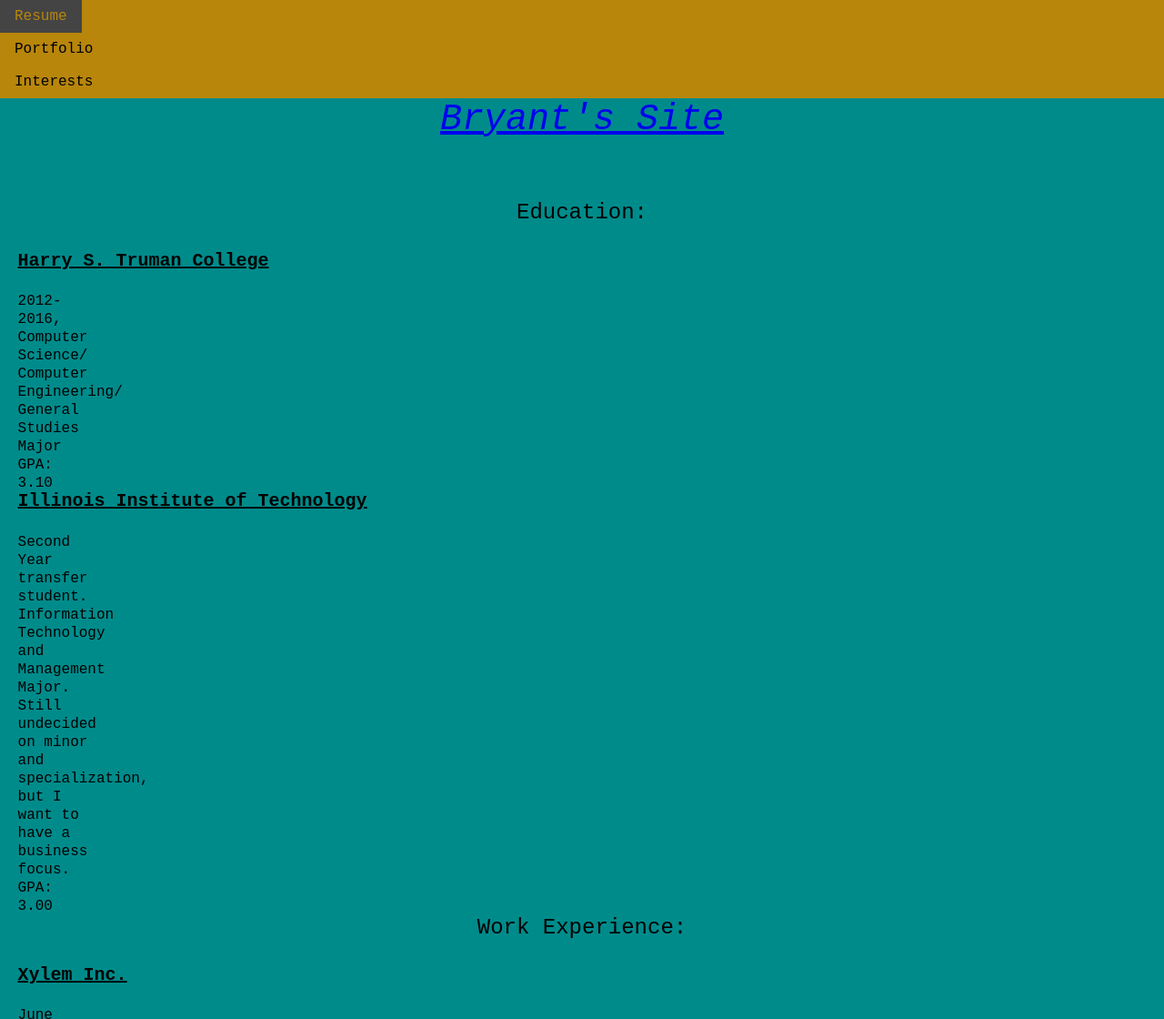
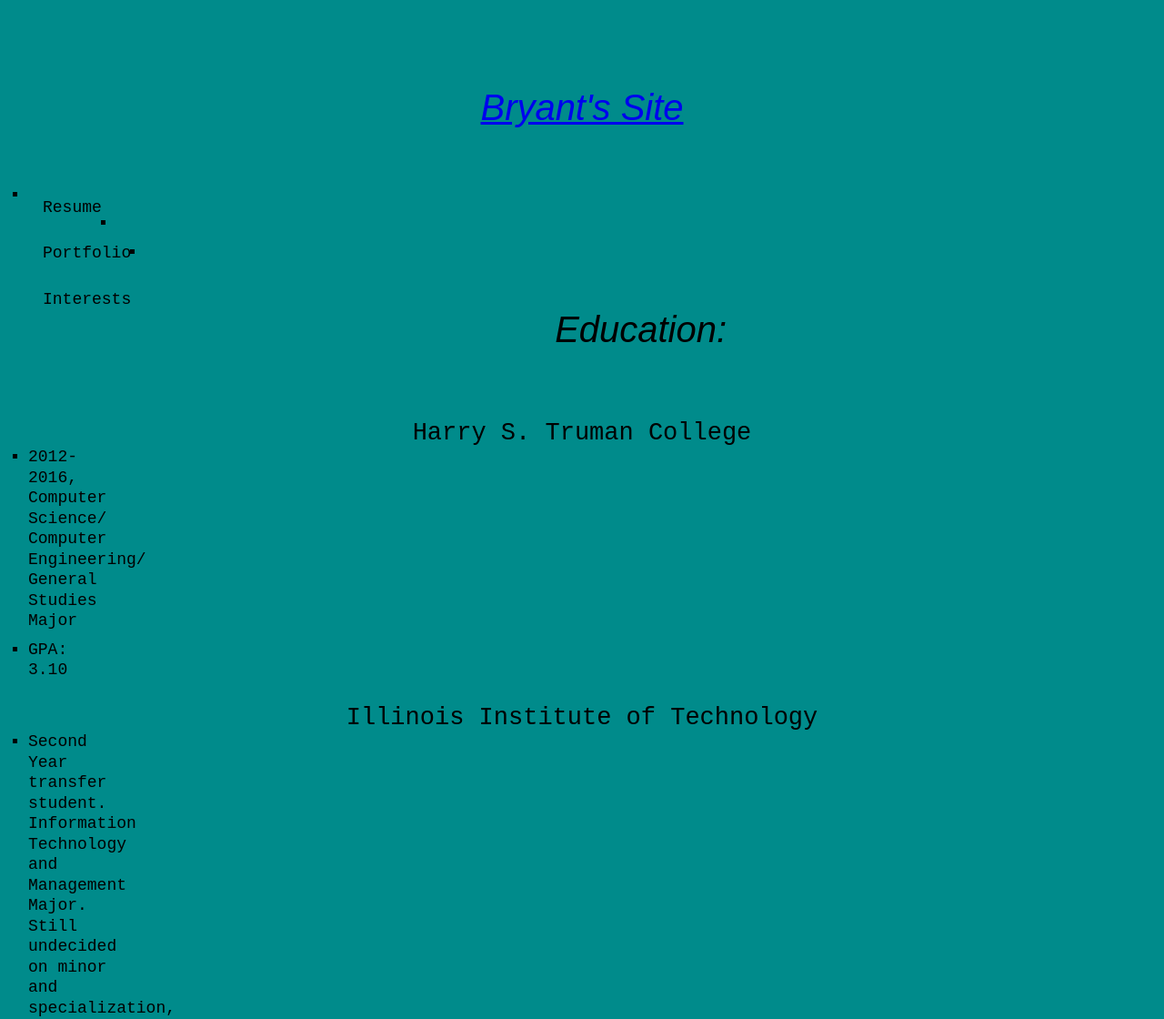
Before and after one commit to bmcgee23/proj3, a plain HTML site: page resume/index.html in a window 1280 px wide. Shown: the top 1120 px of the page at 91% size. Drawn offline with Linux system fonts and the light colour scheme.

Commit message:
updating for proj 2

```diff
--- a/resume/index.html
+++ b/resume/index.html
@@ -19,28 +19,29 @@
   </header>
   <main id="main">
     <article>
-      <h2>Education:</h2>
+      <h1>Education:</h1>
+        <ol>
         <section>
-          <h3>Harry S. Truman College</h3>
+          <h2>Harry S. Truman College</h2>
             <ul>
               <li>2012-2016, Computer Science/ Computer Engineering/ General Studies Major</li>
               <li>GPA: 3.10</li>
             </ul>
-          <h3>Illinois Institute of Technology</h3>
+          <h2>Illinois Institute of Technology</h2>
             <ul>
               <li>Second Year transfer student. Information Technology and Management Major. Still undecided on minor and specialization, but I want to have a business focus. </li>
               <li>GPA: 3.00</li>
             </ul>
         </section>
-      <h2>Work Experience:</h2>
+      <h1>Work Experience:</h1>
         <section>
-          <h3>Xylem Inc.</h3>
+          <h2>Xylem Inc.</h2>
             <ul>
               <li>June 2015-August 2015</li>
               <li>Worked the summer as an intern at Xylem.</li>
               <li>Integrated a system to track incoming and outgoing pallets, as well as monitoring what's on them</li>
             </ul>
-          <h3>Uniqlo Chicago</h3>
+          <h2>Uniqlo Chicago</h2>
             <ul>
               <li>October 2015-Present</li>
               <li>Started off as a basic level associate, presently I'm a Supervisor</li>
@@ -48,21 +49,22 @@
               <li>Creates schedule for the largest floor of a Super large retail space</li>
             </ul>
           </section>
-      <h2>Skills:</h2>
+      <h1>Skills:</h1>
         <section>
-          <h3>Technical:</h3>
+          <h2>Technical:</h2>
             <ul>
-              <li>C++
+              <li>C++</li>
               <li>Oracle database Management</li>
               <li>Microsoft Excel</li>
             </ul>
-          <h3>Social:</h3>
+          <h2>Social:</h2>
             <ul>
               <li>Communication</li>
               <li>Organizational</li>
               <li>Administrative</li>
             </ul>
         </section>
+      </ol>
       </article>
     </main>
       <footer id="footer"><p>&copy; 2017 Bryant McGee</p></footer>
--- a/screen.css
+++ b/screen.css
@@ -15,10 +15,11 @@
   3. basic element presenation
 */
 html {
-  background-color: darkcyan;
-  font-size: 1.5; /*24 / 16 */
+  font-size: 1.125em; /* 18 / 16 */
   line-height: 1.25em; /*20 / 16 */
   font-family: "Courier New", Courier, monospace;
+  background-color: darkcyan;
+  padding: 0.5em;
 }
 
 body {
@@ -28,14 +29,6 @@
   padding-left: 1.222em; //* 22/18=1.222 */
 }
 
-nav {
-  background color:white;
-}
-
-nav a {
-  text-align:center;
-  color: darkcyan;
-}
 
 h1,
 h2,
@@ -50,13 +43,19 @@
 h1 {
   text-align: center;
   font-style: italic;
-  font-size: 2.5em;
-  line-height:2.0em;
-  padding-top: 1.222em;
+  font-family: sans-serif;
+  padding-top: 1em;
+  padding-bottom: 1em;
+  font-size: 2.22em; /* 40/18=2.222 */
+  line-height: 1.1em; /* 44/40=1.1 */
+  margin-bottom: 22px;
+
 }
 
 h2 {
   text-align: center;
+  padding-top:0.5em;
+  padding-bottom: 0;
   font-size:1.5em;
   line-height:1.125em;
 
@@ -78,34 +77,60 @@
 }
 
 p {
+  padding-bottom: 1.222em;
+  font-size: 14px
+  line-height: 22px;
+  margin-bottom: 22px;
   text-indent: 25px;
 }
 
-
-li a {
-    display: grid;
-    color: #000;
-    padding: 8px 8px;
-    text-decoration: none;
+li {
+  padding-bottom:0.5em;
 }
 
-li a.active {
-    background-color: #4CAF50;
-    color: white;
+ol, ul {
+  padding-bottom: 0.222em;
 }
 
-li a:hover:not(.active) {
-    background-color: #444;
-    color: darkgoldenrod;
+ul {
+  list-style-type: square;
+  list-style-position: outside;
+}
 
+ol {
+  list-style-type: circle;
+  list-style-position: outside;
 }
+
+li ol, li ul {
+  padding-left: 0em;
+  padding-top: 0em;
+  padding bottom: 0em;
+}
+li a {
+    float: left;
+    display: block;
+    color: #000;
+    text-align: center;
+    padding: 14px 16px;
+    text-decoration: none;
+
 
 /* Responsive Media */
 img {
   display: block;
-  max-width: 100%;
+  width: 100%;
 }
 
+figcaption {
+  padding-bottom: 1.125em;
+  text-align: center;
+}
+
+footer {
+  justify-content: center;
+  display: flex;
+}
 /* Layout Styles */
 /*
   Hint: these tend to be
@@ -115,16 +140,16 @@
 */
 
 #navigation {
-  position:absolute;
+  position: absolute;
   width: 100%;
-  top:0px;
-  left:0px;
-  background-color:darkgoldenrod;
+  top:0;
+  left:0;
+  font-weight: bold;
 
 }
 
 #navigation li {
-  float:left;
+  float: left;
   width:auto;
 }
 
@@ -134,6 +159,13 @@
   padding-top: 0.5em;
   padding-bottom: 0.5em;
   text-align: center;
+}
+
+#navigation a:hover:not(.active) {
+  background-color: #B22222;
+  color: darkcyan;
+  fond-size:120%;
+}
 
 /* Modular Styles */
 /*
```
